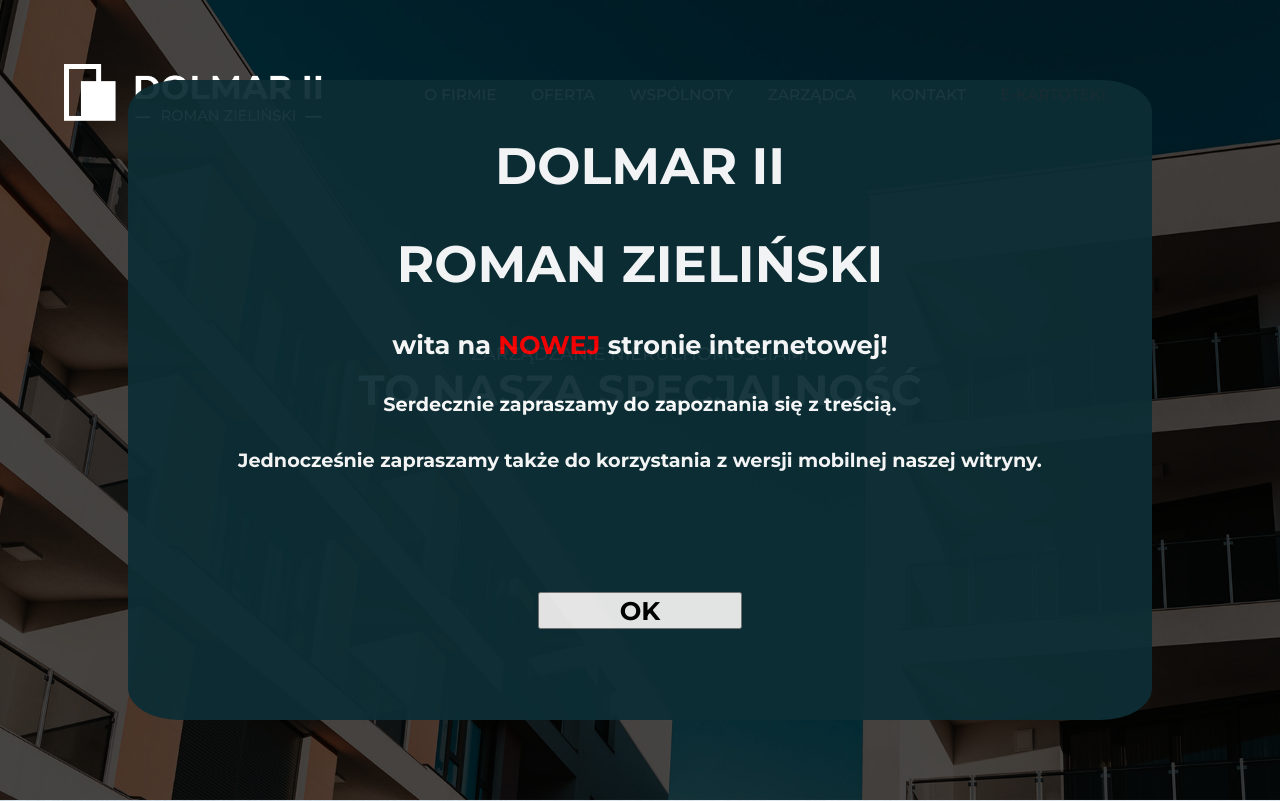
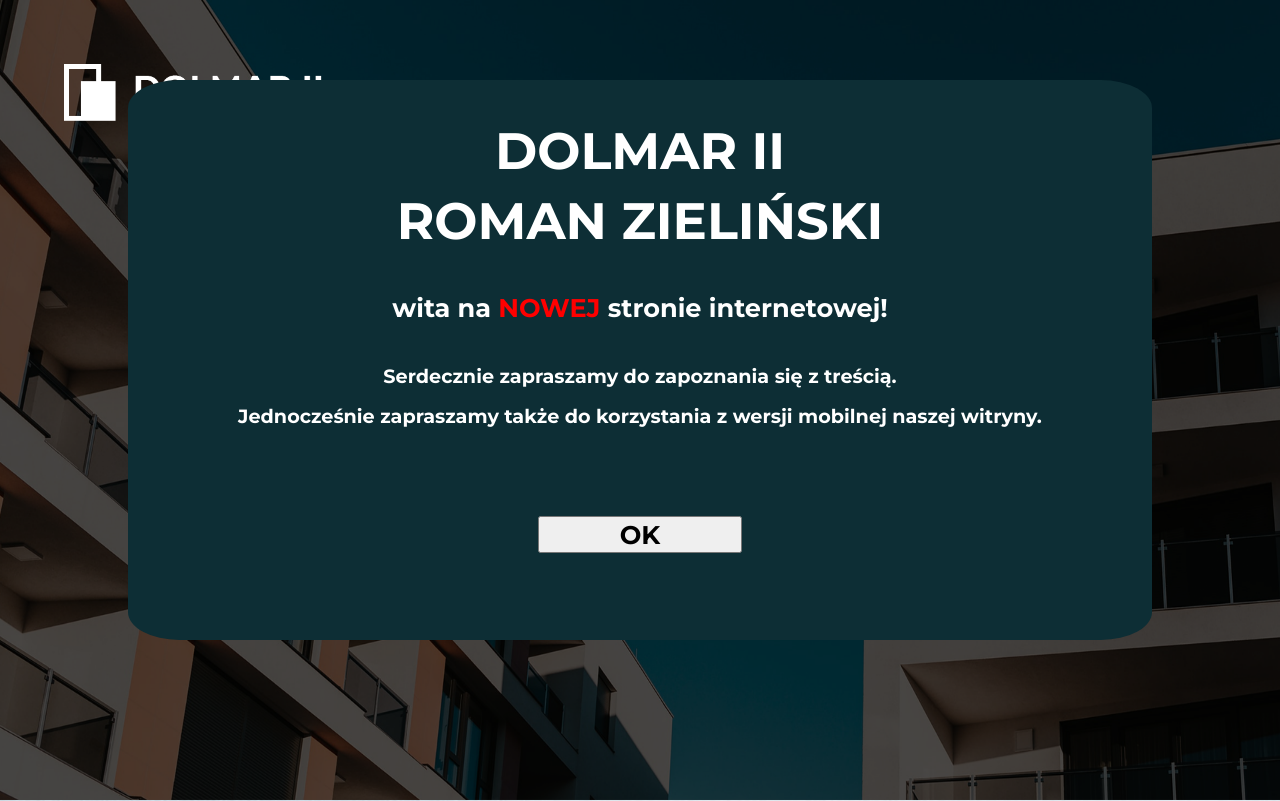
Before and after one commit to pioziela/dolmar-ii-website, a Django app: template templates/index.html in a window 1280 px wide. Shown: the top 801 px of the page. Run offline with Django 3.2, Linux system fonts and the light colour scheme; the template is opened without the code that fills it, so the values that code supplies are empty.

Commit message:
alert organisation elements

```diff
--- a/static/css/style.css
+++ b/static/css/style.css
@@ -3,17 +3,18 @@ body {
 }
 
 .alert {
-    //display: none;
+    display: flex;
+    flex-direction: column;
     position: fixed;
     top: 10vh;
     width: 80%;
     //left: 10%;
     right: 10%;
-    height: 80%;
+    height: 70vh;
     padding: 20px;
     background-color: #0d2e35;
     color: white;
-    opacity: 0.95;
+    opacity: 1;
     //transition: opacity 0.6s;
     margin-bottom: 15px;
     z-index: 5;
@@ -21,30 +22,49 @@ body {
 }
 
 .alert h1 {
+    height: 17vh;
+    //background-color: red;
     text-align: center;
     font-size: 4vw;
+    line-height: 5.5vw;
+    margin-bottom: 0;
+    margin-top: 2vh;
+    padding-bottom: 0;
+    padding-top: 0vh;
 }
 
 .alert h3 {
+    //background-color: yellow;
+    height: 5vh;
     font-size: 2vw;
     text-align: center;
+    margin-top: 5vh;
+    margin-bottom:0;
+    padding-bottom: 0;
+    padding-top: 0vh;
 }
 
 .alert h5 {
+    height: 3vh;
+    //background-color: pink;
     text-align: center;
     font-size: 1.5vw;
+    margin-top: 2vh;
+    margin-bottom:0;
+    padding-bottom: 0;
+    padding-top: 0;
 }
 
 .understand {
-    //background-color: #ebebeb;
+    //background-color: green;
     color: black;
     width: 20%;
     left: 40%;
     position: absolute;
-    top: 80%;
     font-weight: 700;
     font-size: 2vw;
     cursor: pointer;
+    margin-top: 52vh;
 }
 
 .understand:hover {
@@ -328,7 +348,7 @@ div.offer {
     flex-direction: column;
     text-align: center;
     font-size: 0.95vw;
-    font-weight: 300;
+    font-weight: 400;
     color: white;
     width:100%;
     min-height: 100vh;
--- a/templates/index.html
+++ b/templates/index.html
@@ -6,7 +6,7 @@
 
 <meta name="viewport" content="width=device-width, initial-scale=1.0">
 
-	<link href="https://fonts.googleapis.com/css2?family=Montserrat:wght@300;500;700&display=swap" rel="stylesheet">
+	<link href="https://fonts.googleapis.com/css2?family=Montserrat:wght@300;400;500;700&display=swap" rel="stylesheet">
 	<link rel="stylesheet" type="text/css" href="{% static '/css/normalize.css' %}">
 	<link rel="stylesheet" type="text/css" href="{% static '/css/style.css' %}">
     <title>DOLMAR II - Zieliński Roman</title>
@@ -15,12 +15,11 @@
 <body>
 
 <div id="alertalert" class="alert">
-  <button class="understand">OK</button>
-  <h1 class="first-line">DOLMAR II</h1>
-	<h1>ROMAN ZIELIŃSKI</h1>
+	<h1 class="first-line">DOLMAR II</br>ROMAN ZIELIŃSKI</h1>
 	<h3>wita na <span style="color: red;">NOWEJ</span> stronie internetowej!</h3>
-	<h5>Serdecznie zapraszamy do zapoznania się z treścią.</h5>
-	<h5 id="mobile-version">Jednocześnie zapraszamy także do korzystania z wersji mobilnej naszej witryny.</h5>
+	<h5 style="margin-top: 4vh;">Serdecznie zapraszamy do zapoznania się z treścią.</h5>
+	<h5 style="" id="mobile-version">Jednocześnie zapraszamy także do korzystania z wersji mobilnej naszej witryny.</h5>
+	<button class="understand">OK</button>
 </div>
 
 
```
